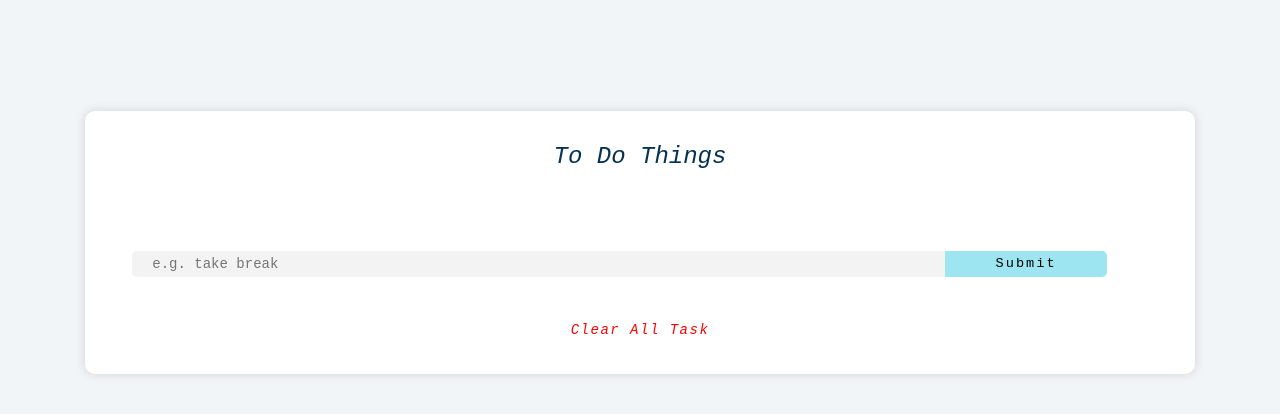
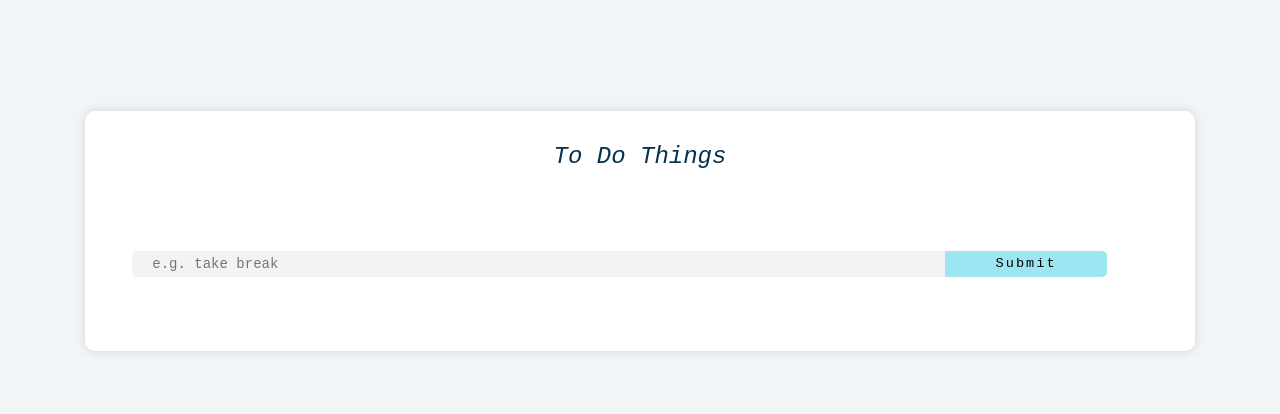
Before and after one commit to sahilrajput2223/to-do-app, a React (Create React App) app: page / in a window 1280 px wide. Shown: the top 414 px of the page. Built offline with nearby package versions, Linux system fonts and the light colour scheme.

Commit message:
Clear All Task Button View Logic Updated On Condition -- If Data is > 0 then clear btn visible

```diff
--- a/src/MainSection/MainSection.js
+++ b/src/MainSection/MainSection.js
@@ -67,7 +67,7 @@ const MainSection = () => {
                             <h3>To Do Things</h3>
                             <DataEnterSection idEdit={isEdit} taskData={task} handleOnChangeEvent={handleOnChangeEvent} handleOnResetEvent={handleOnResetEvent} handleOnSubmitEvent={handleOnSubmitEvent} />
                             <DataListViewSection taskList={taskList} removeSpecificTask={removeSpecificTask} editSpecificTask={editSpecificTask} />
-                            <DataListClearSection clearTask={clearAllTask} />
+                            {taskList.length > 0 && <DataListClearSection clearTask={clearAllTask} />}
                         </div>
                     </div>
                 </div>
```
